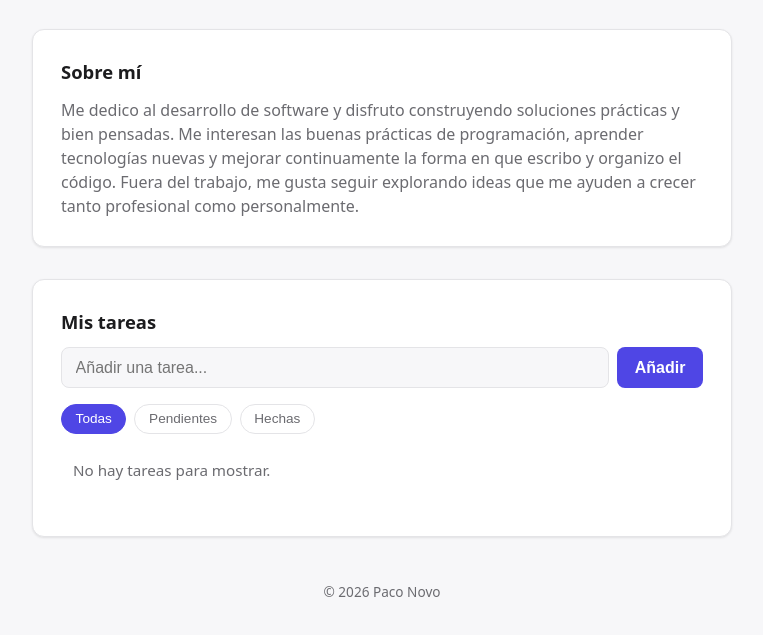
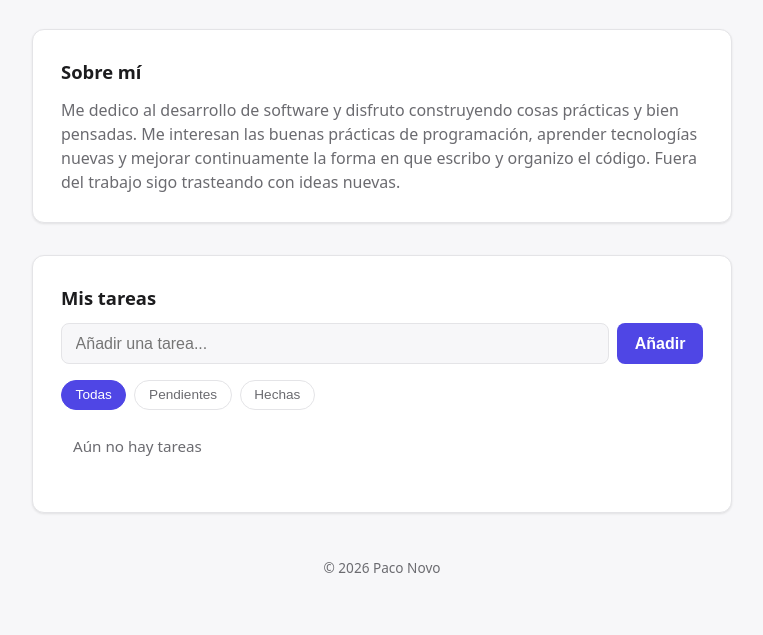
Before and after one commit to novoglez/HelloClaudeCode, a plain HTML site: page index.html in a window 1280 px wide. Shown: the part 231-866 px from the top of the page, without its empty margins (258-1021 px from the left). Drawn offline with Linux system fonts and the light colour scheme.

Commit message:
Mejora los textos de la página y adapta el mensaje de lista vacía al filtro
Co-Authored-By: Claude Opus 5 <noreply@anthropic.com>
Claude-Session: https://claude.ai/code/session_01TFqSgcZYbdHtMMjCfE1FXq

```diff
--- a/index.html
+++ b/index.html
@@ -283,10 +283,9 @@
     <section id="sobre-mi">
       <h2>Sobre mí</h2>
       <p>
-        Me dedico al desarrollo de software y disfruto construyendo soluciones prácticas y bien pensadas.
+        Me dedico al desarrollo de software y disfruto construyendo cosas prácticas y bien pensadas.
         Me interesan las buenas prácticas de programación, aprender tecnologías nuevas y mejorar continuamente
-        la forma en que escribo y organizo el código. Fuera del trabajo, me gusta seguir explorando ideas
-        que me ayuden a crecer tanto profesional como personalmente.
+        la forma en que escribo y organizo el código. Fuera del trabajo sigo trasteando con ideas nuevas.
       </p>
     </section>
 
@@ -343,6 +342,13 @@
       return tareas;
     }
 
+    function textoVacio() {
+      if (tareas.length === 0) return 'Aún no hay tareas';
+      if (filtroActual === 'pendientes') return 'No te queda nada pendiente';
+      if (filtroActual === 'hechas') return 'Todavía no has terminado ninguna';
+      return 'Aún no hay tareas';
+    }
+
     function render() {
       const visibles = tareasFiltradas();
       lista.innerHTML = '';
@@ -350,7 +356,7 @@
       if (visibles.length === 0) {
         const vacio = document.createElement('li');
         vacio.className = 'vacio';
-        vacio.textContent = 'No hay tareas para mostrar.';
+        vacio.textContent = textoVacio();
         vacio.style.border = 'none';
         lista.appendChild(vacio);
       } else {
```
Also changed, not shown: 3 other files.
